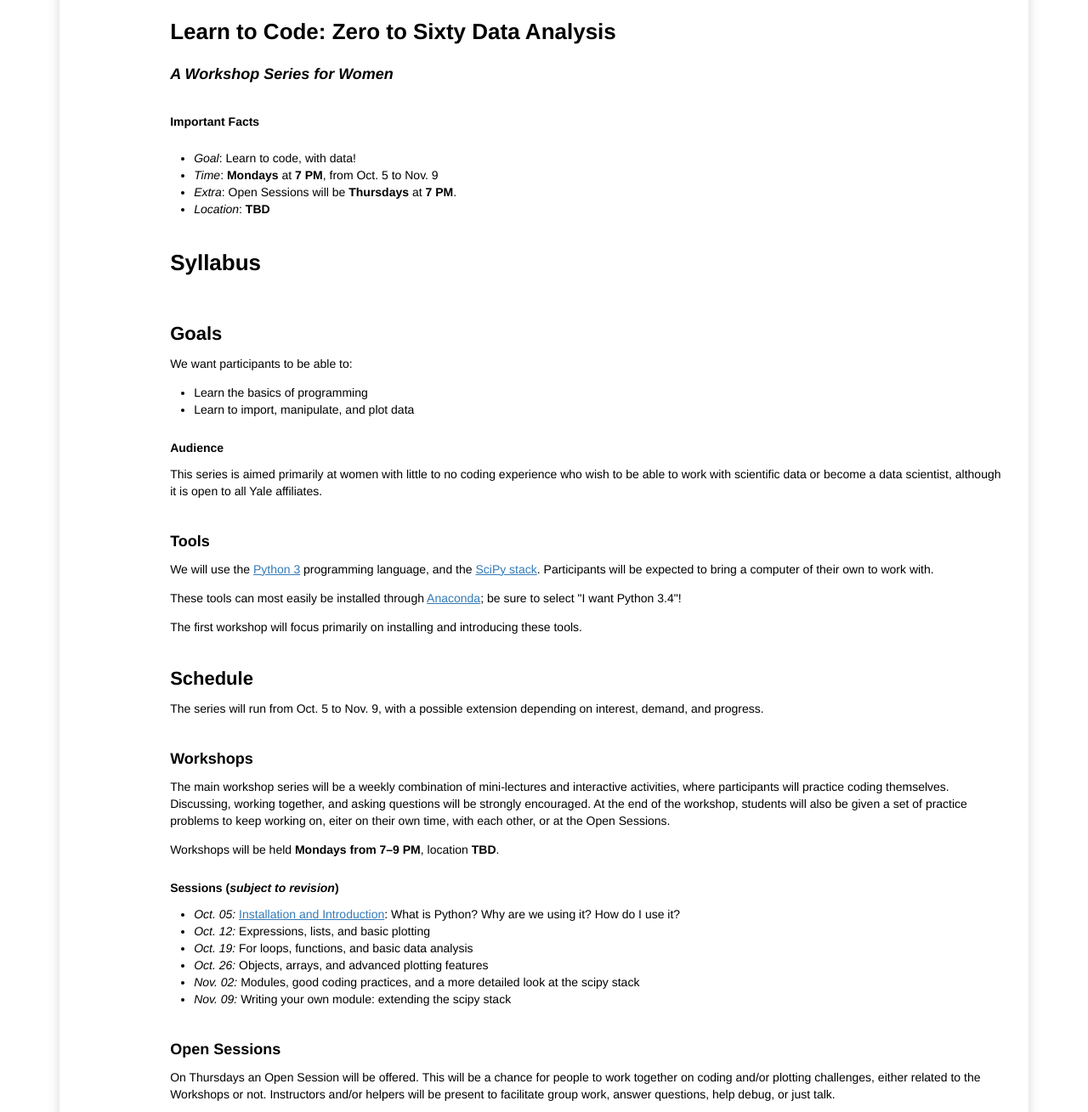
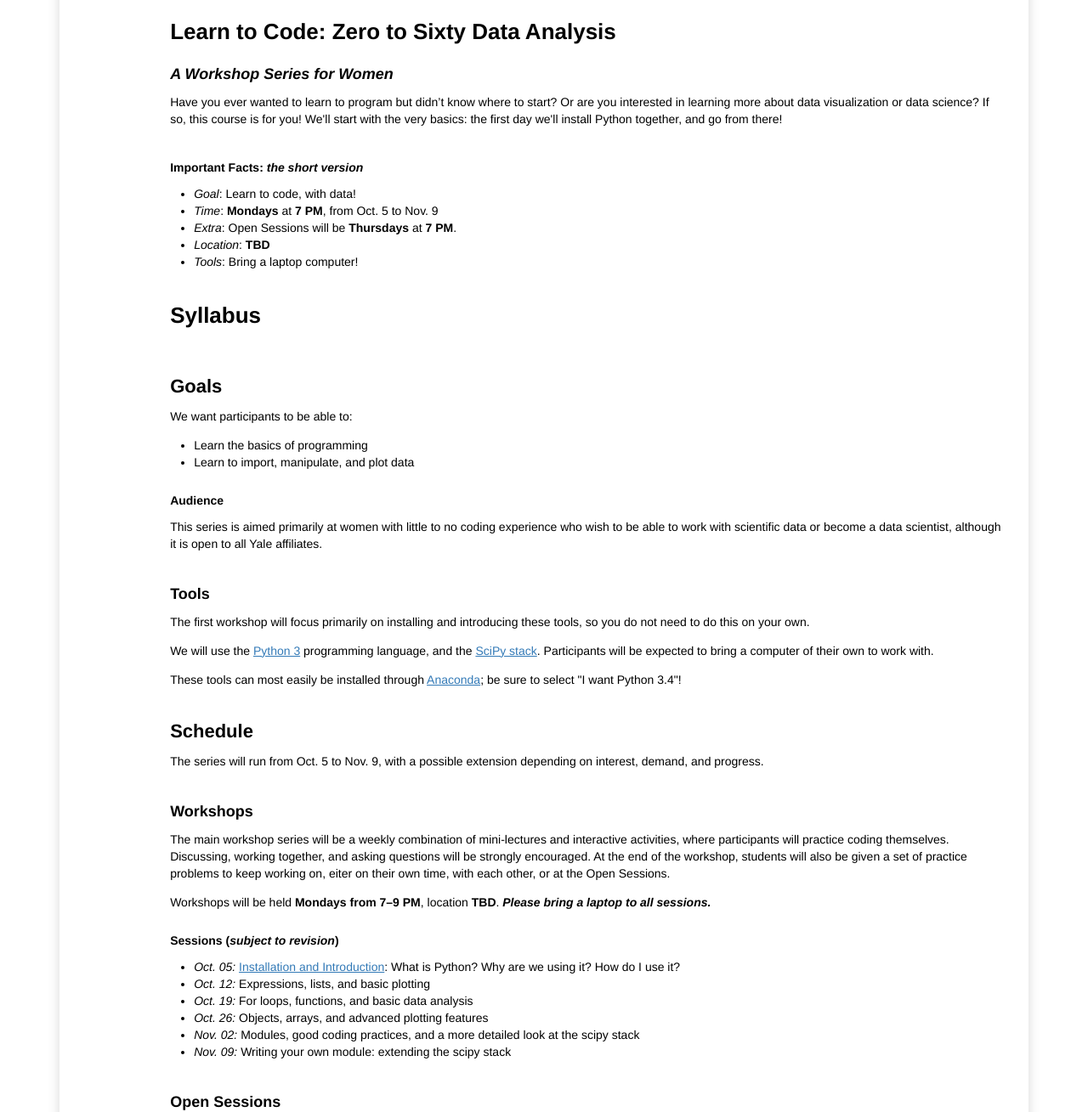
Before and after one commit to wackywendell/learnpython, a plain HTML site: page 000-Syllabus.html in a window 1280 px wide. Shown: the part 46-1355 px from the top of the page at 85% size. Drawn offline with nearby package versions, Linux system fonts and the light colour scheme; some packages are replaced by stand-ins of ours.

Commit message:
Update documentation

```diff
--- a/000-Syllabus.html
+++ b/000-Syllabus.html
@@ -174,7 +174,8 @@ div#notebook {
 </div>
 <div class="inner_cell">
 <div class="text_cell_render border-box-sizing rendered_html">
-<h1 id="Learn-to-Code:-Zero-to-Sixty-Data-Analysis">Learn to Code: Zero to Sixty Data Analysis<a class="anchor-link" href="#Learn-to-Code:-Zero-to-Sixty-Data-Analysis">&#182;</a></h1><h3 id="A-Workshop-Series-for-Women"><em>A Workshop Series for Women</em><a class="anchor-link" href="#A-Workshop-Series-for-Women">&#182;</a></h3>
+<h1 id="Learn-to-Code:-Zero-to-Sixty-Data-Analysis">Learn to Code: Zero to Sixty Data Analysis<a class="anchor-link" href="#Learn-to-Code:-Zero-to-Sixty-Data-Analysis">&#182;</a></h1><h3 id="A-Workshop-Series-for-Women"><em>A Workshop Series for Women</em><a class="anchor-link" href="#A-Workshop-Series-for-Women">&#182;</a></h3><p>Have you ever wanted to learn to program but didn’t know where to start? Or are you interested in learning more about data visualization or data science? If so, this course is for you! We'll start with the very basics: the first day we'll install Python together, and go from there!</p>
+
 </div>
 </div>
 </div>
@@ -183,20 +184,12 @@ div#notebook {
 </div>
 <div class="inner_cell">
 <div class="text_cell_render border-box-sizing rendered_html">
-<h4 id="Important-Facts">Important Facts<a class="anchor-link" href="#Important-Facts">&#182;</a></h4>
-</div>
-</div>
-</div>
-<div class="cell border-box-sizing text_cell rendered">
-<div class="prompt input_prompt">
-</div>
-<div class="inner_cell">
-<div class="text_cell_render border-box-sizing rendered_html">
-<ul>
+<h4 id="Important-Facts:-the-short-version">Important Facts: <em>the short version</em><a class="anchor-link" href="#Important-Facts:-the-short-version">&#182;</a></h4><ul>
 <li><em>Goal</em>: Learn to code, with data!</li>
 <li><em>Time</em>: <strong>Mondays</strong> at <strong>7 PM</strong>, from Oct. 5 to Nov. 9</li>
 <li><em>Extra</em>: Open Sessions will be <strong>Thursdays</strong> at <strong>7 PM</strong>.</li>
 <li><em>Location</em>: <strong>TBD</strong></li>
+<li><em>Tools</em>: Bring a laptop computer!</li>
 </ul>
 
 </div>
@@ -231,9 +224,9 @@ div#notebook {
 </div>
 <div class="inner_cell">
 <div class="text_cell_render border-box-sizing rendered_html">
-<h3 id="Tools">Tools<a class="anchor-link" href="#Tools">&#182;</a></h3><p>We will use the <a href="http://python.org">Python 3</a> programming language, and the <a href="http://www.scipy.org/about.html">SciPy stack</a>. Participants will be expected to bring a computer of their own to work with.</p>
+<h3 id="Tools">Tools<a class="anchor-link" href="#Tools">&#182;</a></h3><p>The first workshop will focus primarily on installing and introducing these tools, so you do not need to do this on your own.</p>
+<p>We will use the <a href="http://python.org">Python 3</a> programming language, and the <a href="http://www.scipy.org/about.html">SciPy stack</a>. Participants will be expected to bring a computer of their own to work with.</p>
 <p>These tools can most easily be installed through <a href="http://continuum.io/downloads#34">Anaconda</a>; be sure to select "I want Python 3.4"!</p>
-<p>The first workshop will focus primarily on installing and introducing these tools.</p>
 
 </div>
 </div>
@@ -254,7 +247,7 @@ div#notebook {
 <div class="inner_cell">
 <div class="text_cell_render border-box-sizing rendered_html">
 <h3 id="Workshops">Workshops<a class="anchor-link" href="#Workshops">&#182;</a></h3><p>The main workshop series will be a weekly combination of mini-lectures and interactive activities, where participants will practice coding themselves. Discussing, working together, and asking questions will be strongly encouraged. At the end of the workshop, students will also be given a set of practice problems to keep working on, eiter on their own time, with each other, or at the Open Sessions.</p>
-<p>Workshops will be held <strong>Mondays from 7–9 PM</strong>, location <strong>TBD</strong>.</p>
+<p>Workshops will be held <strong>Mondays from 7–9 PM</strong>, location <strong>TBD</strong>. <strong><em>Please bring a laptop to all sessions.</em></strong></p>
 <h4 id="Sessions-(subject-to-revision)">Sessions (<em>subject to revision</em>)<a class="anchor-link" href="#Sessions-(subject-to-revision)">&#182;</a></h4><ul>
 <li><em>Oct. 05:</em> <a href="001-Intro.html">Installation and Introduction</a>: What is Python? Why are we using it? How do I use it?</li>
 <li><em>Oct. 12:</em> Expressions, lists, and basic plotting</li>
```
Also changed, not shown: 001-Intro.html (+9 -12 lines), imgs/exp_hs_compare_msd.svg (added), imgs/imgs/exp_hs_compare_msd.svg (added).
